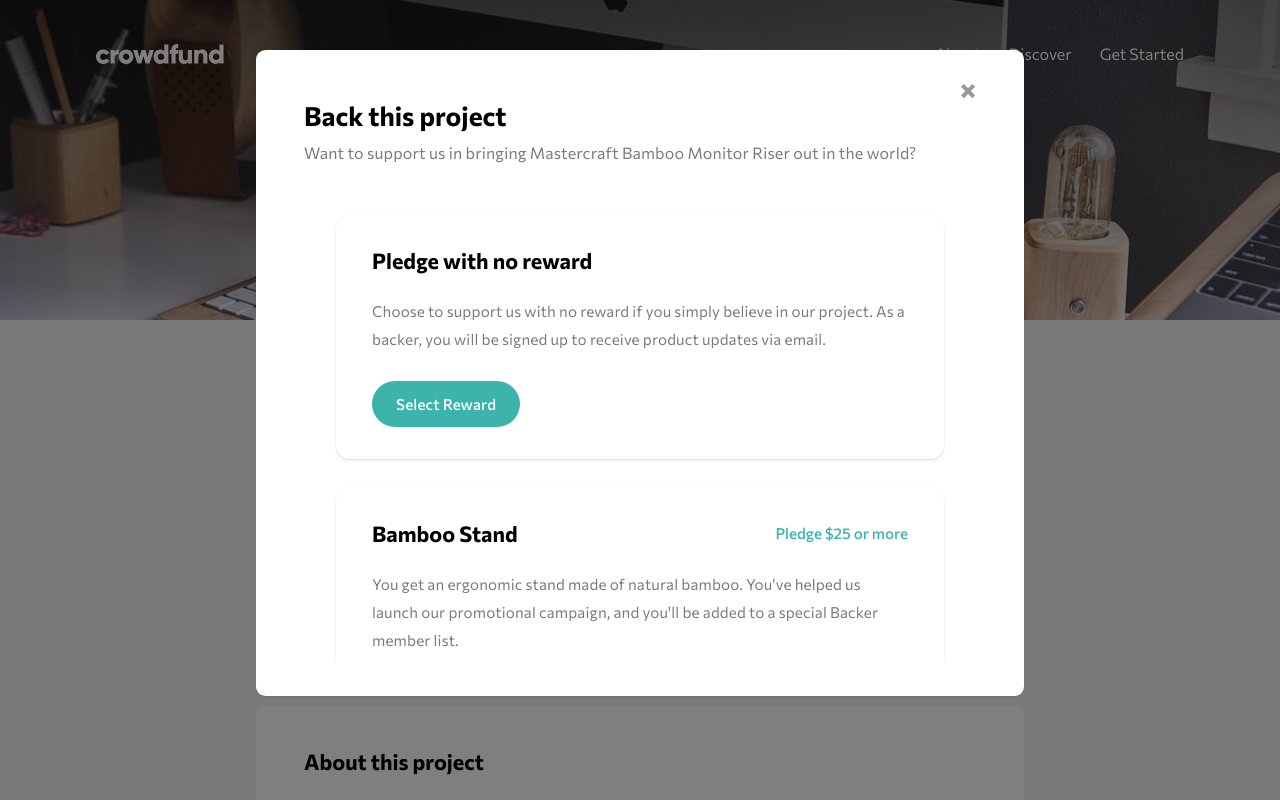
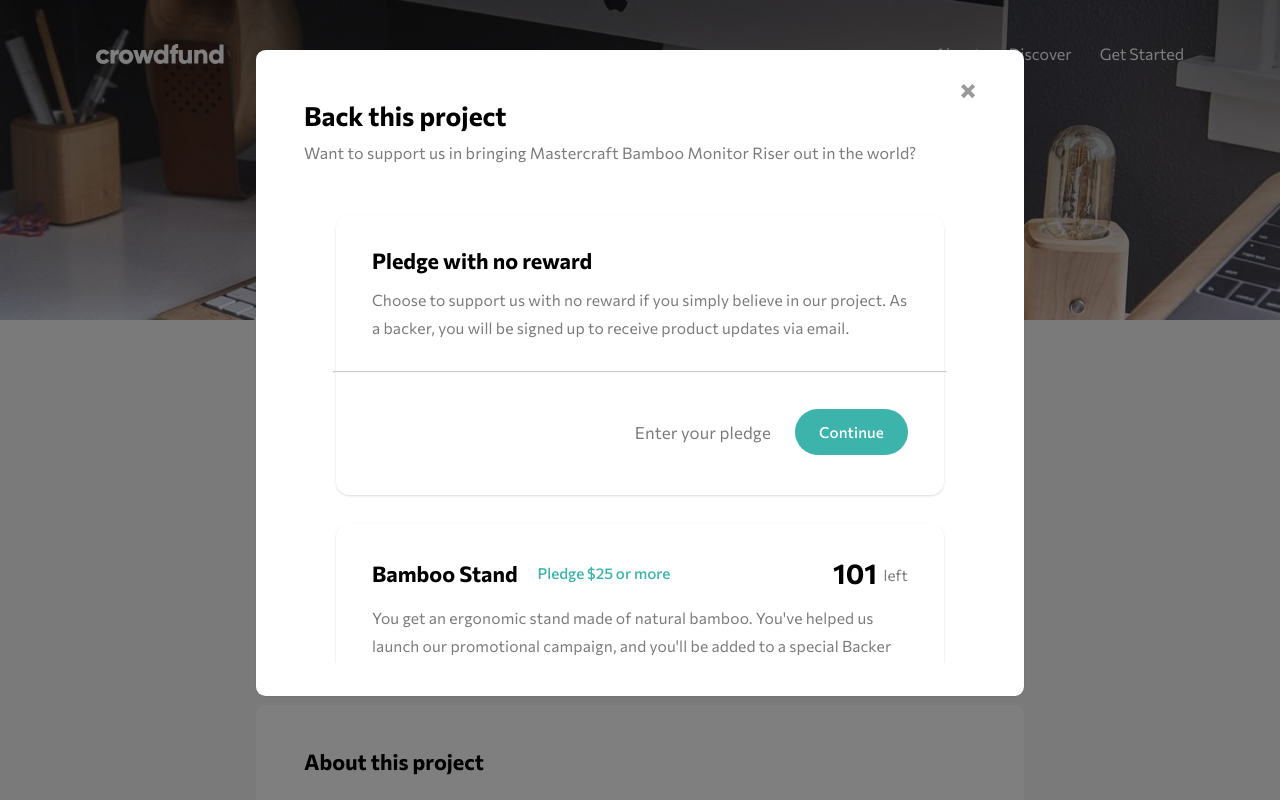
Before and after one commit to VasuBeachoo/crowdfunding-product-page, a React (Create React App) app: page / in a window 1280 px wide. Both pictures are taken after a click on the button "Back this project". Shown: the top 800 px of the page. Built offline with nearby package versions, Linux system fonts and the light colour scheme.

Commit message:
Create and style popup option

```diff
--- /dev/null
+++ b/src/components/PopupOption.js
@@ -0,0 +1,121 @@
+import styled, { css } from "styled-components";
+import { ThemeProvider } from "styled-components";
+import { themes, mixinLightText } from "../mixins";
+import { Container, Name, PledgeReq, Description } from "./Reward";
+import StockLeft from "./StockLeft";
+import Button from "./Button";
+
+export const TopContainer = styled.div`
+  display: flex;
+  flex-direction: row;
+  justify-content: flex-start;
+  align-items: center;
+`;
+
+export const InfoContainer = styled.div`
+  display: flex;
+  flex-direction: column;
+  justify-content: flex-start;
+  align-items: flex-start;
+
+  & ${Description} {
+    font-size: 0.975rem;
+    margin-top: 0.85rem;
+  }
+`;
+
+export const HeaderContainer = styled.div`
+  display: flex;
+  flex-direction: row;
+  justify-content: flex-start;
+  align-items: center;
+  gap: 1.25rem;
+  text-align: center;
+  width: 100%;
+
+  ${(props) =>
+    props.theme.name !== "unavailable" &&
+    css`
+      & ${Name} {
+        user-select: none;
+        transition: 0.2s;
+
+        &:hover {
+          cursor: pointer;
+          color: var(--Moderate-cyan);
+        }
+      }
+    `}
+
+  & ${PledgeReq} {
+    margin-right: auto;
+  }
+`;
+
+export const Divider = styled.hr`
+  width: 114.5%;
+  opacity: 0.5;
+  margin: 0.05rem 0 1.75rem 0;
+`;
+
+export const BottomContainer = styled.div`
+  display: flex;
+  flex-direction: row;
+  justify-content: flex-end;
+  align-items: center;
+  gap: 1.5rem;
+  width: 100%;
+`;
+
+export const Label = styled.p`
+  ${mixinLightText} {
+    font-size: 1.05rem;
+  }
+`;
+
+export const renderPopupOptions = (rewards) => {
+  let key = 5000;
+
+  return (
+    rewards &&
+    rewards.map((reward) => (
+      <PopupOption
+        key={key++}
+        name={reward.name}
+        pledgeReq={reward.pledgeReq}
+        description={reward.desc}
+        stockAmt={reward.stockAmt}
+      />
+    ))
+  );
+};
+
+const PopupOption = ({ className, name, pledgeReq, description, stockAmt }) => {
+  return (
+    <ThemeProvider
+      theme={stockAmt === 0 ? themes.unavailable : themes.available}
+    >
+      <Container className={className}>
+        <TopContainer>
+          <InfoContainer>
+            <HeaderContainer>
+              <Name>{name}</Name>
+              {pledgeReq !== undefined && (
+                <PledgeReq>Pledge ${pledgeReq} or more</PledgeReq>
+              )}
+              {stockAmt !== undefined && <StockLeft stockAmt={stockAmt} />}
+            </HeaderContainer>
+            <Description>{description}</Description>
+          </InfoContainer>
+        </TopContainer>
+        <Divider />
+        <BottomContainer>
+          <Label>Enter your pledge</Label>
+          <Button>Continue</Button>
+        </BottomContainer>
+      </Container>
+    </ThemeProvider>
+  );
+};
+
+export default PopupOption;
--- a/src/components/PopupPledges.js
+++ b/src/components/PopupPledges.js
@@ -1,5 +1,5 @@
 import styled from "styled-components";
-import Reward, { renderRewards } from "./Reward";
+import PopupOption, { renderPopupOptions } from "./PopupOption";
 import { mixinLightText } from "../mixins";
 import iconClose from "../assets/icon-close-modal.svg";
 
@@ -51,11 +51,11 @@
         Want to support us in bringing {productName} out in the world?
       </Paragraph>
       <Rewards>
-        <Reward
+        <PopupOption
           name="Pledge with no reward"
           description="Choose to support us with no reward if you simply believe in our project. As a backer, you will be signed up to receive product updates via email."
         />
-        {renderRewards(rewards)}
+        {renderPopupOptions(rewards)}
       </Rewards>
     </Container>
   );
--- a/src/components/Reward.js
+++ b/src/components/Reward.js
@@ -1,7 +1,7 @@
 import styled, { ThemeProvider } from "styled-components";
 import StockLeft from "./StockLeft";
 import Button from "./Button";
-import { mixinLightText } from "../mixins";
+import { themes, mixinLightText } from "../mixins";
 
 export const Container = styled.div`
   display: flex;
@@ -12,7 +12,7 @@
   border-radius: 0.85rem;
   box-shadow: rgba(0, 0, 0, 0.1) 0px 1px 3px 0px,
     rgba(0, 0, 0, 0.06) 0px 1px 2px 0px;
-  opacity: ${(props) => props.theme.name === "unavailable" && "0.5"};
+  opacity: ${(props) => (props.theme.name === "unavailable" ? "0.5" : "1")};
   padding: 2rem 2.25rem;
 `;
 
@@ -51,7 +51,7 @@
   width: 100%;
 `;
 
-export const renderRewards = (rewards, btnAction) => {
+export const renderRewards = (rewards, openPopup) => {
   let key = 2000;
 
   return (
@@ -63,7 +63,7 @@
         pledgeReq={reward.pledgeReq}
         description={reward.desc}
         stockAmt={reward.stockAmt}
-        btnAction={reward.stockAmt !== 0 && btnAction}
+        openPopup={reward.stockAmt === 0 ? undefined : openPopup}
       />
     ))
   );
@@ -75,13 +75,8 @@
   pledgeReq,
   description,
   stockAmt,
-  btnAction,
+  openPopup,
 }) => {
-  const themes = {
-    available: { name: "available", btnBgClr: "var(--Moderate-cyan)" },
-    unavailable: { name: "unavailable", btnBgClr: "var(--Dark-gray)" },
-  };
-
   return (
     <ThemeProvider
       theme={stockAmt === 0 ? themes.unavailable : themes.available}
@@ -96,7 +91,7 @@
         <Description>{description}</Description>
         <BottomContainer>
           {stockAmt !== undefined && <StockLeft stockAmt={stockAmt} />}
-          <Button onClick={btnAction}>
+          <Button onClick={openPopup}>
             {stockAmt === 0 ? "Out of stock" : "Select Reward"}
           </Button>
         </BottomContainer>
--- a/src/mixins.js
+++ b/src/mixins.js
@@ -1,4 +1,9 @@
 import { css } from "styled-components";
+
+export const themes = {
+  available: { name: "available", btnBgClr: "var(--Moderate-cyan)" },
+  unavailable: { name: "unavailable", btnBgClr: "var(--Dark-gray)" },
+};
 
 export const mixinSection = css`
   width: 100%;
```
